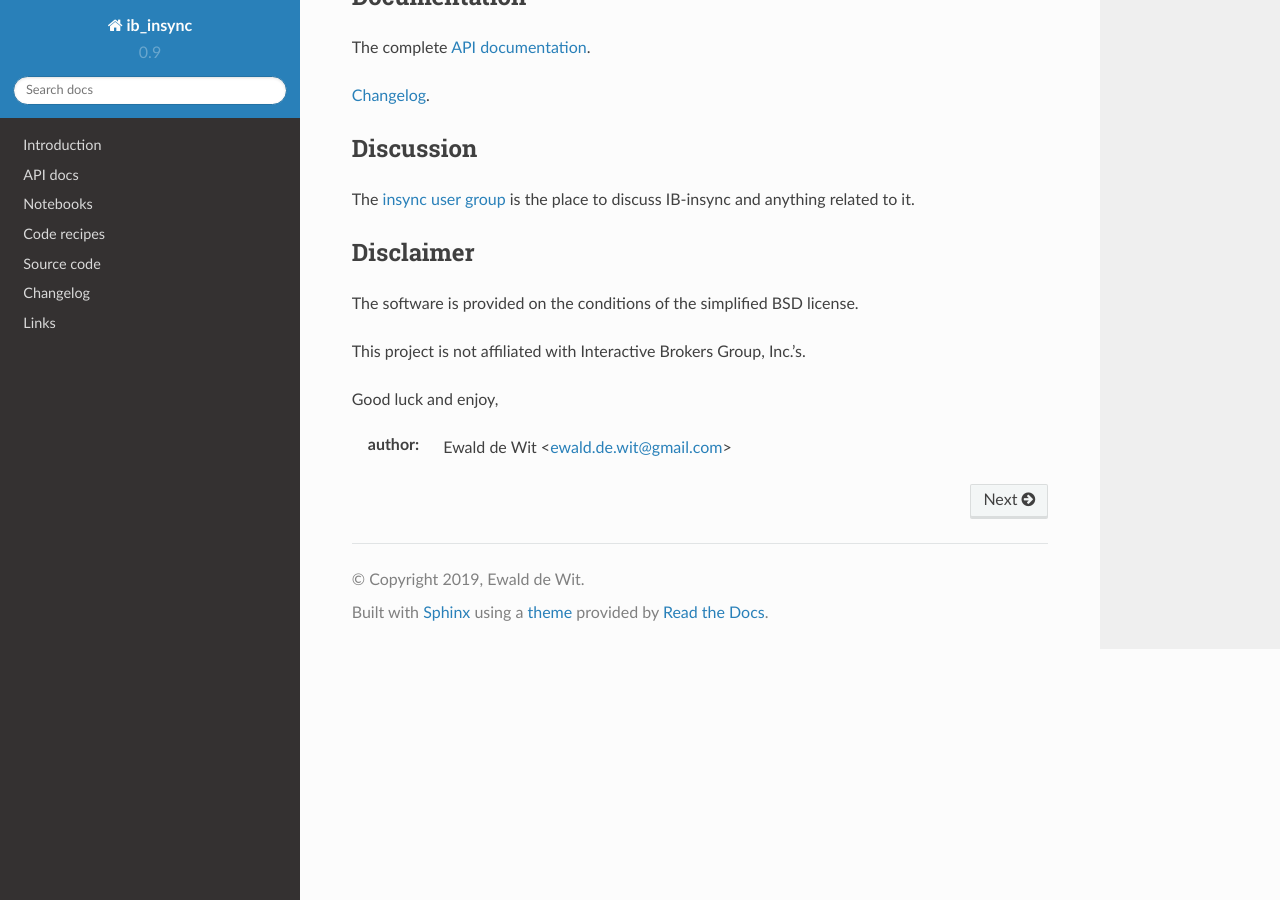
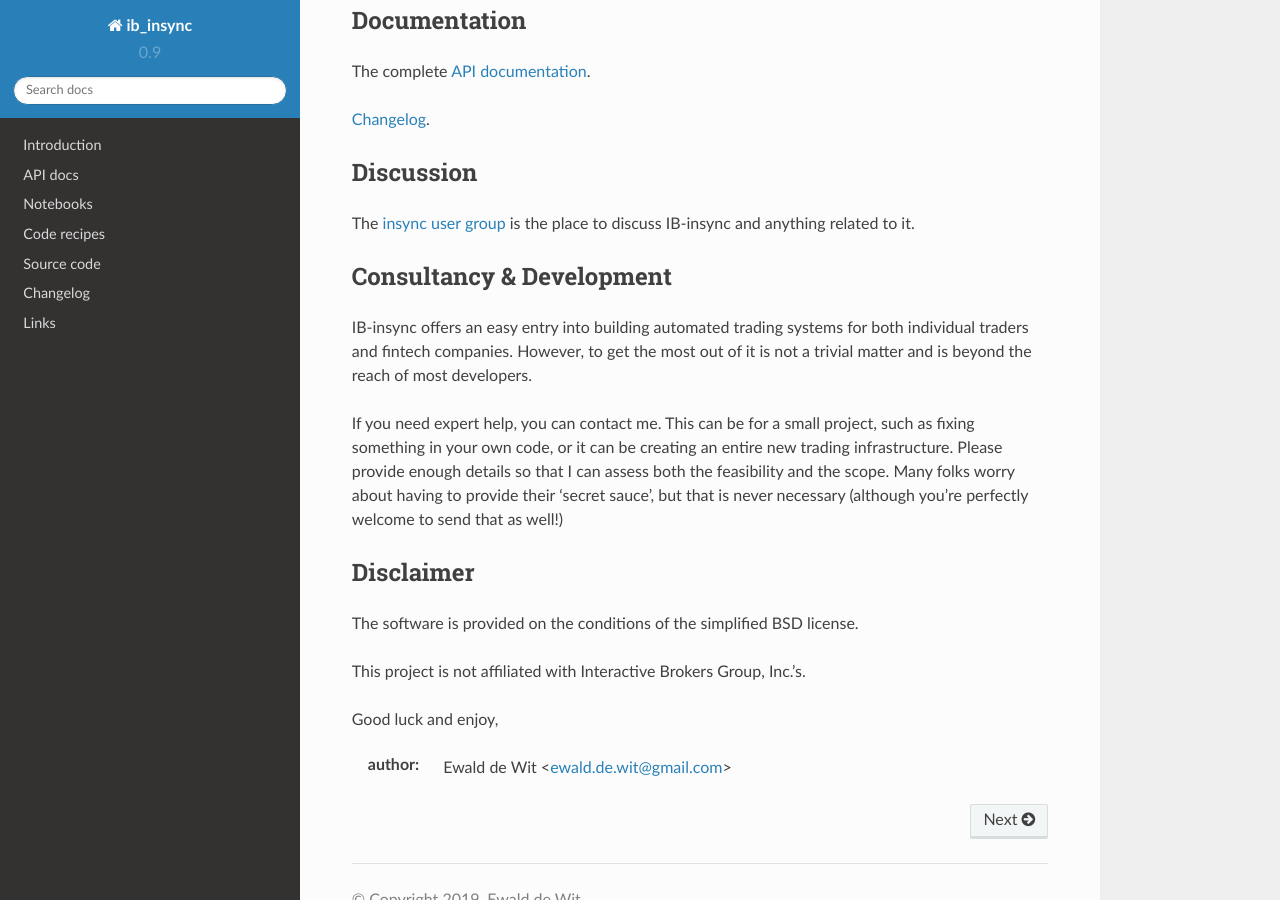
Before and after one commit to erdewit/ib_insync, a Sphinx documentation site: the page built from docs/index.rst, in a window 1280 px wide and 900 px high, scrolled down 2905 px. Built offline with Sphinx 7.4.7 and the Read the Docs theme 2.0.0, drawn with Linux system fonts in a browser that asks for light colours; some of the changed text lies outside the part shown.

Commit message:
readme update

```diff
--- a/README.rst
+++ b/README.rst
@@ -89,13 +89,28 @@
 The `insync user group <https://groups.io/g/insync>`_ is the place to discuss
 IB-insync and anything related to it.
 
+Consultancy & Development
+-------------------------
+
+IB-insync offers an easy entry into building automated trading systems
+for both individual traders and fintech companies. However, to get the most out
+of it is not a trivial matter and is beyond the reach of most developers.
+
+If you need expert help, you can contact me. This can be for a small project,
+such as fixing something in your own code, or it can be creating an entire new
+trading infrastructure.
+Please provide enough details so that I can assess both the feasibility and
+the scope. Many folks worry about having to provide their 'secret sauce',
+but that is never necessary (although you're perfectly welcome
+to send that as well!)
+
+
 Disclaimer
 ----------
 
 The software is provided on the conditions of the simplified BSD license.
 
 This project is not affiliated with Interactive Brokers Group, Inc.'s.
-
 
 Good luck and enjoy,
 
```
Also changed, not shown: docs/html/index.html (+14 -0 lines), docs/html/readme.html (+14 -0 lines), docs/html/searchindex.js.
